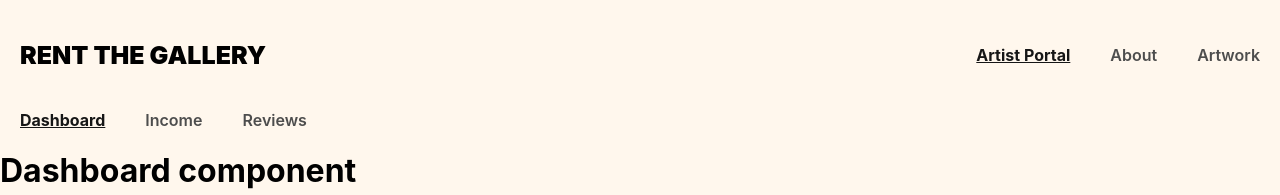
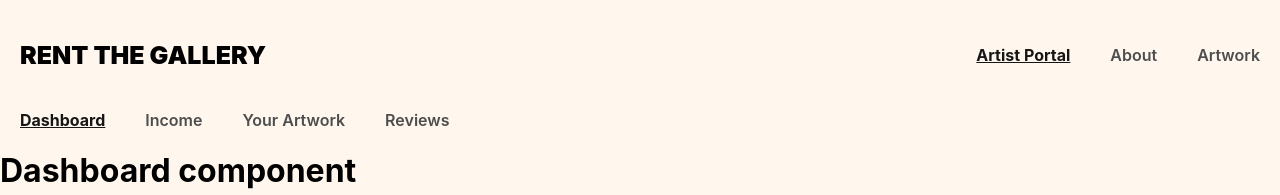
Before and after one commit to EhrenAbbott/Art_Rental_Website, a React (Vite) app: page /dashboard in a window 1280 px wide. Shown: the top 195 px of the page. Built offline with nearby package versions, Linux system fonts and the light colour scheme.

Commit message:
Created YourArtwork and YourArtDetail files, added corresponding routes and created link in HostLayout

```diff
--- a/components/HostLayout.jsx
+++ b/components/HostLayout.jsx
@@ -29,6 +29,13 @@ export default function HostLayout(){
                 </NavLink>
 
                 <NavLink
+                    to="/dashboard/yourartwork"
+                    style={({isActive}) => isActive ? linkStyle : null}
+                >
+                    Your Artwork
+                </NavLink>
+
+                <NavLink
                     to="/dashboard/reviews"
                     style={({isActive}) => isActive ? linkStyle : null}
                 >
--- /dev/null
+++ b/pages/Host/YourArtDetail.jsx
@@ -0,0 +1,7 @@
+import React from "react";
+
+export default function YourArtDetail(){
+    return (
+        <h1>Your art detail page</h1>
+    )
+}
--- /dev/null
+++ b/pages/Host/YourArtwork.jsx
@@ -0,0 +1,7 @@
+import React from "react";
+
+export default function YourArtwork(){
+    return(
+        <h1>Your artwork page</h1>
+    )
+}
--- a/pages/index.jsx
+++ b/pages/index.jsx
@@ -11,6 +11,9 @@ import Income from "/pages/Host/Income.jsx"
 import Reviews from "/pages/Host/Reviews.jsx"
 import Dashboard from "/pages/Host/Dashboard.jsx"
 import HostLayout from '../components/HostLayout.jsx'
+import YourArtwork from './Host/YourArtwork.jsx'
+import YourArtDetail from './Host/YourArtDetail.jsx'
+
 
 
 
@@ -29,6 +32,8 @@ function App(){
             <Route index element={<Dashboard />} />
             <Route path='income' element={<Income />}/>
             <Route path='reviews' element={<Reviews />}/>
+            <Route path="yourartwork" element={<YourArtwork />}/>
+            <Route path="yourartwork/:id" element={<YourArtDetail />}/>
           </Route>
         </Route>
       </Routes>
```
